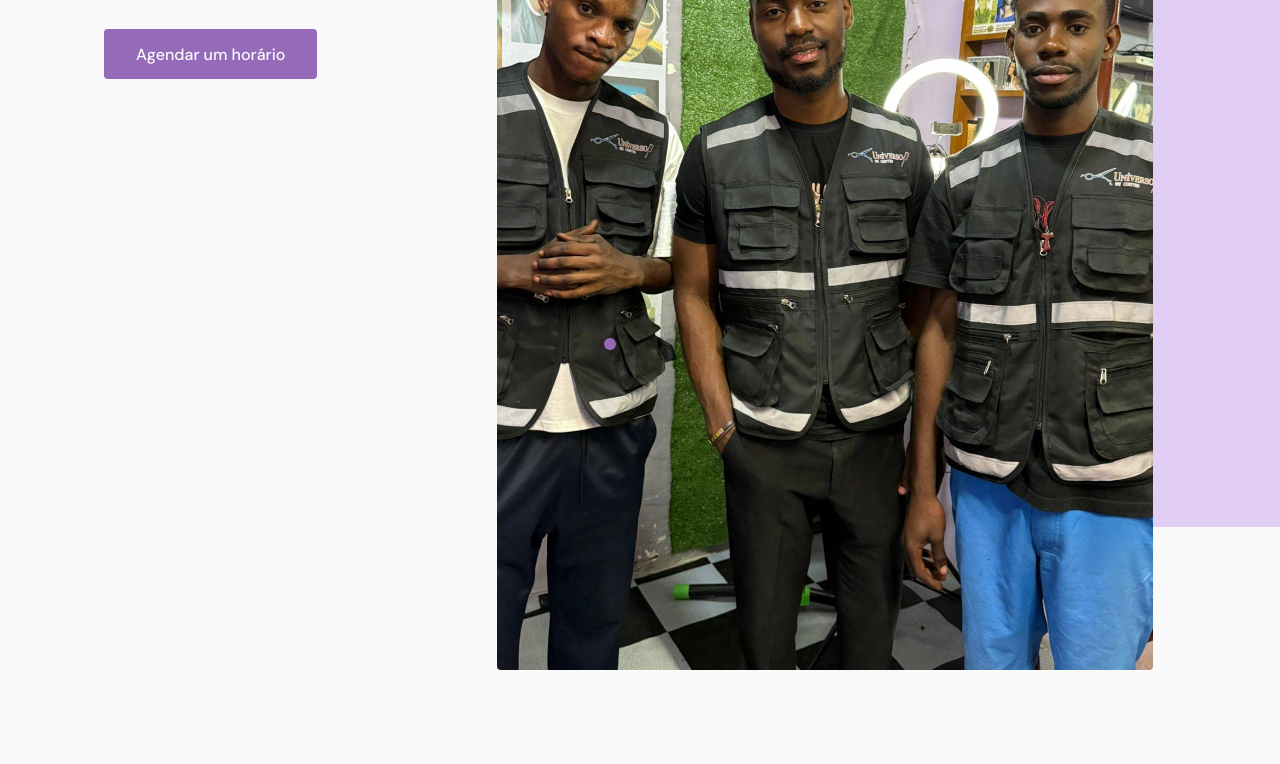
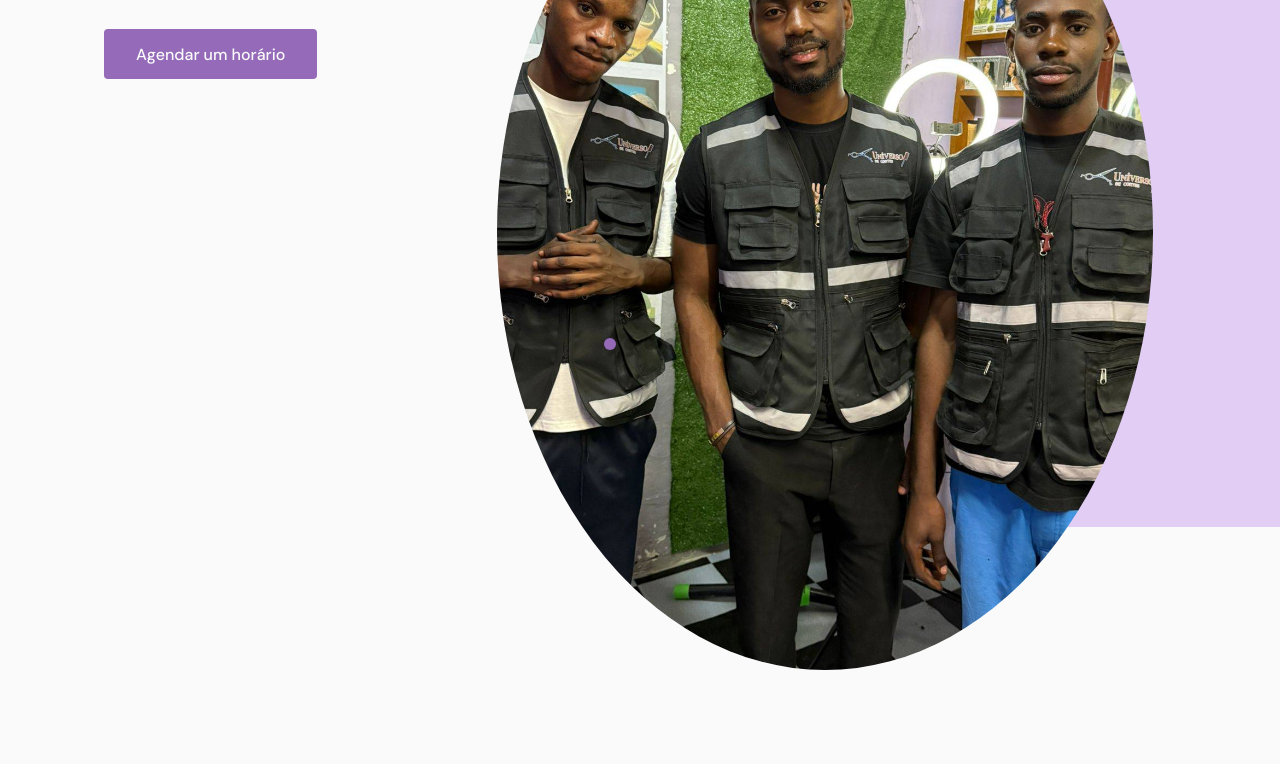
Before and after one commit to GelsonChissanda/Universo-De-Cortes, a plain HTML site: page index.html in a window 1280 px wide. Shown: the part 437-1201 px from the top of the page. Drawn offline with nearby package versions, Linux system fonts and the light colour scheme; files whose address does not match are found by name.

Commit message:
Style image with border-radius
Add border-radius style to image for better presentation.

```diff
--- a/index.html
+++ b/index.html
@@ -40,7 +40,7 @@
       <section class="section" id="home">
         <div class="container grid">
           <div class="image">
-            <img src="assets/fotos/universo de cortes.png" alt="Publicidade" />
+            <img src="assets/fotos/universo de cortes.png" alt="Publicidade" style="border-radius: 50%"/>
           </div>
           <div class="text">
             <h2 class="title">
```
